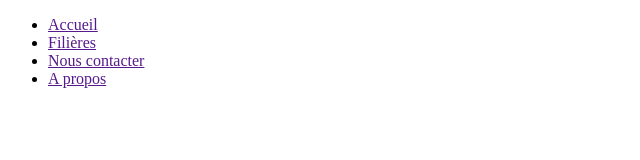
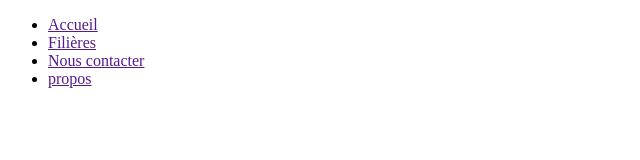
Before and after one commit to Percevereluc/site-esgis, a plain HTML site: page index.html in a window 1280 px wide. Shown: the full height of the page, 0-640 px from the left. Drawn offline with Linux system fonts and the light colour scheme.

Commit message:
Modification de a propos

```diff
--- a/index.html
+++ b/index.html
@@ -12,7 +12,7 @@
             <li><a href="">Accueil</a></li>
             <li><a href="">Filières</a></li>
             <li><a href=""> Nous contacter</a></li>
-            <li><a href="">A propos</a></li>
+            <li><a href="">propos</a></li>
         </ul>
     </nav>
 </body>
```
